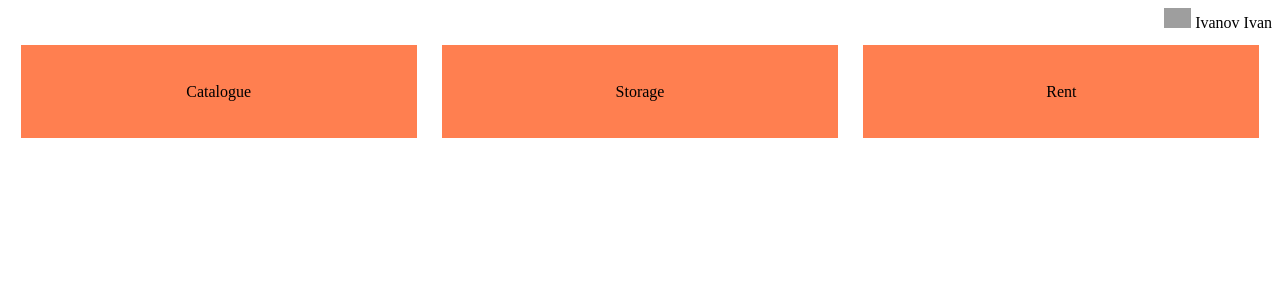
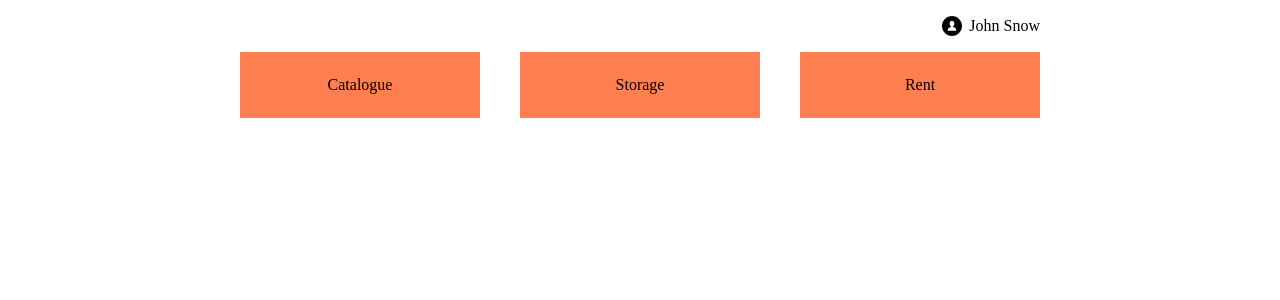
Before and after one commit to rikachka/SunAndRent, a Django app: page /things/catalogues in a window 1280 px wide. Shown: the top 300 px of the page. Run offline with Django 3.2, Linux system fonts and the light colour scheme; grey boxes are pictures that could not be loaded.

Commit message:
Fixed header and some styles

```diff
--- a/things/templates/things/base.html
+++ b/things/templates/things/base.html
@@ -1,10 +1,16 @@
-<!DOCTYPE html>
 <html lang="en">
 <head>
     <meta charset="UTF-8">
     <title>Title</title>
+    <style>
+        .base {
+            margin: 1% auto;
+            width: 50em;
+        }
+    </style>
 </head>
 <body>
+    <div class="base">
         <div class="container">
             {% block header %}
                 {% include "things/header.html" %}
@@ -15,5 +21,6 @@
             {% block main_block %}
             {% endblock %}
         </div>
+    </div>
 </body>
 </html>
--- a/things/templates/things/catalogues.html
+++ b/things/templates/things/catalogues.html
@@ -13,8 +13,7 @@
 
             .items-block {
                 background-color: coral;
-                width: 100%;
-                margin: 1%;
+                width: 12em;
                 padding: 3%;
                 text-align: center;
             }
--- a/things/templates/things/header.html
+++ b/things/templates/things/header.html
@@ -1,13 +1,29 @@
-<!DOCTYPE html>
+{% load staticfiles %}
+
 <html lang="en">
 <head>
     <meta charset="UTF-8">
     <title>Title</title>
+    <style>
+        .header {
+            display: flex;
+            justify-content: flex-end;
+            align-items: center;
+            margin: 1em 0;
+        }
+
+        .avatar {
+            margin: 0 7px;
+        }
+
+        .header-items-block {
+        }
+    </style>
 </head>
 <body>
-    <div align="right">
-        <img src="https://c.disquscdn.com/uploads/users/23070/1193/avatar92.jpg?1479654029" height="20px">
-        Ivanov Ivan
+    <div class="header">
+        <div class="avatar"><img src="{% static 'images/user.svg' %}" height="20px"></div>
+        <div class="header-items-block">John Snow</div>
     </div>
 </body>
 </html>
```
Also changed, not shown: things/__init__.py (deleted), things/static/images/user.svg (added), things/templates/__init__.py (deleted), things/templates/things/__init__.py (deleted). Lines whose indentation alone changed are shown as unchanged.
